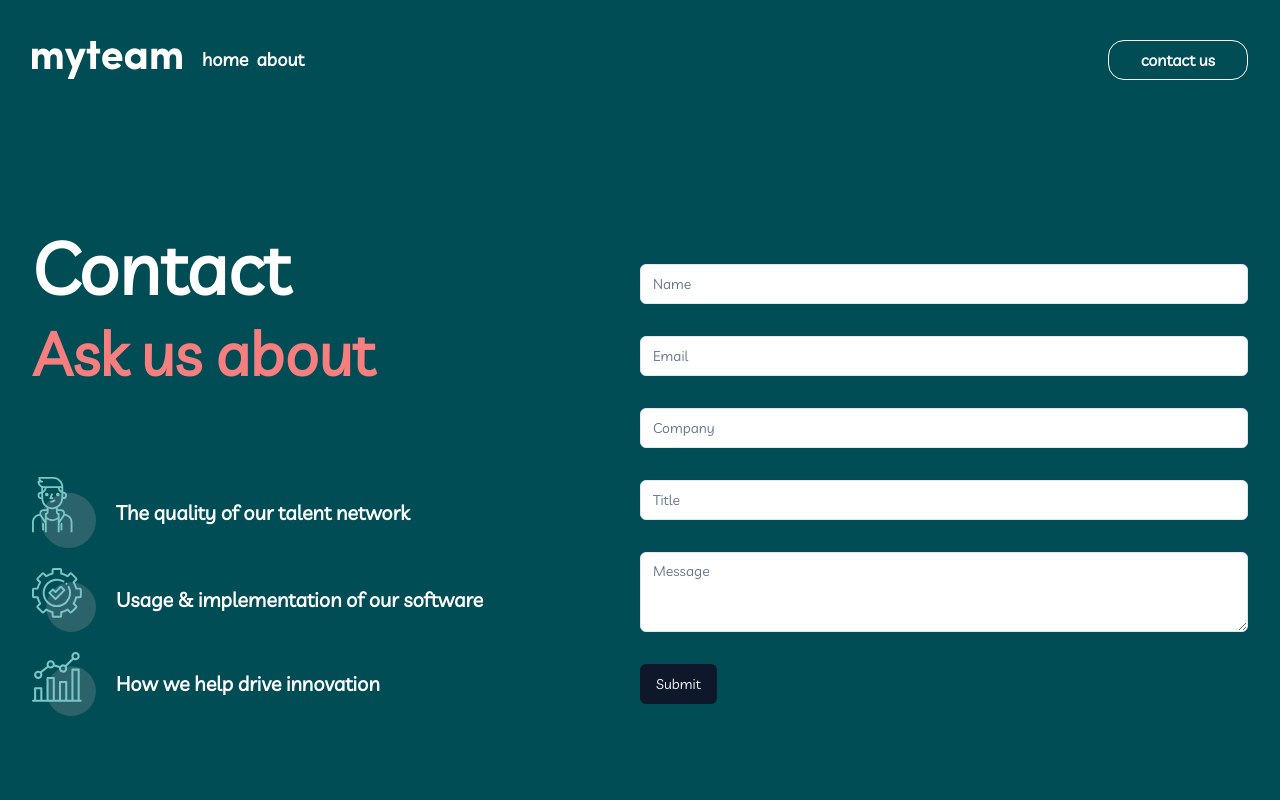
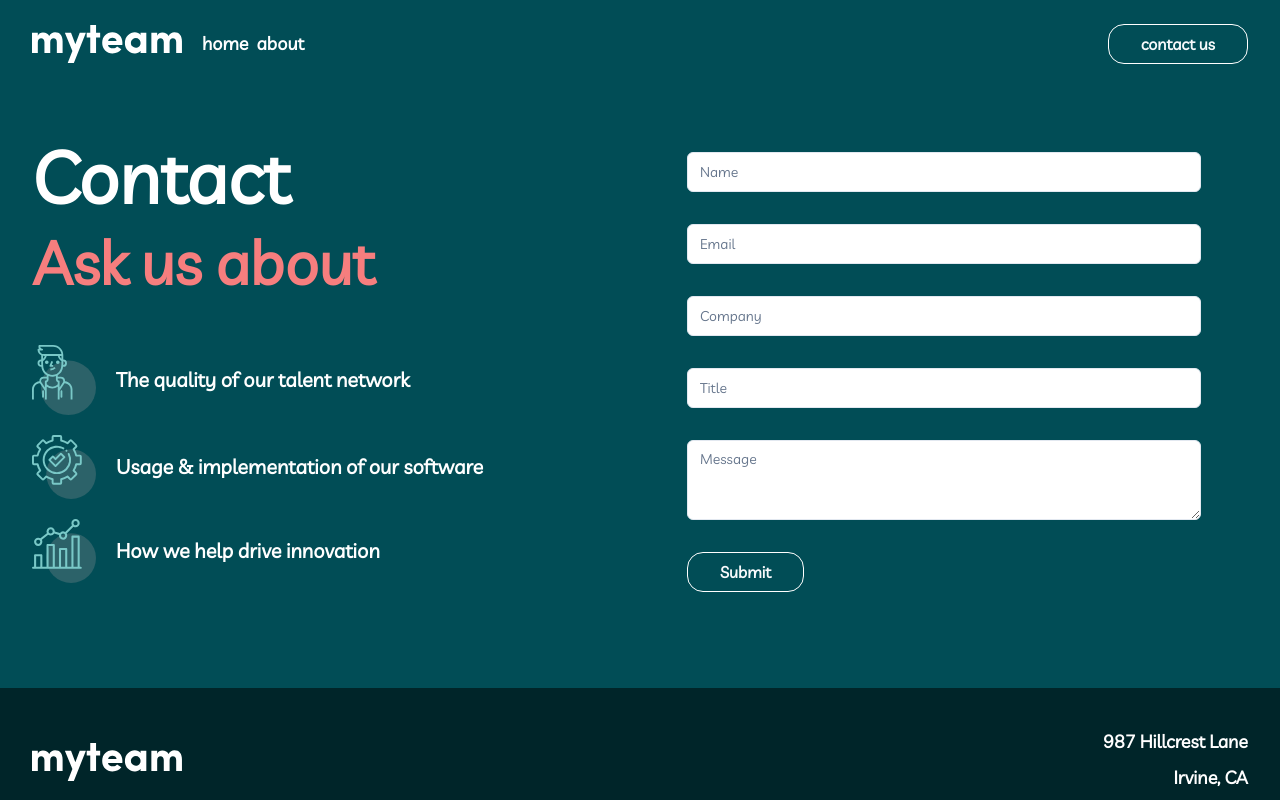
Before and after one commit to thiagomartns/myteam-multipage, a Next.js app: page /contact in a window 1280 px wide. Shown: the top 800 px of the page. Built offline with nearby package versions, Linux system fonts and the light colour scheme.

Commit message:
Refact: styles

```diff
--- a/src/app/about/page.tsx
+++ b/src/app/about/page.tsx
@@ -8,7 +8,7 @@ import { ClientsSection } from "@/components/clients-section";
 export default function AboutPage() {
   return (
     <>
-      <section className="py-32 pt-20 bg-midnight-green md:pt-32">
+      <section className="py-32 pt-20 bg-midnight-green">
         <div className="lg:container lg:max-w-screen-xl">
           <div className="flex flex-col gap-8 items-center px-5 md:px-32 lg:flex-row lg:px-0 lg:items-start lg:justify-between">
             <h1 className="text-center text-white text-5xl font-bold w-[9ch] md:text-6xl lg:text-7xl lg:text-left lg:w-[12ch]">
--- a/src/app/contact/page.tsx
+++ b/src/app/contact/page.tsx
@@ -4,9 +4,9 @@ import FormSection from "@/components/contact/components/form-section";
 
 export default function Contact() {
   return (
-    <section className="py-32 pt-20 bg-midnight-green md:pt-32">
-      <div className="lg:container lg:max-w-screen-xl">
-        <div className="grid grid-cols-1 lg:grid-cols-2">
+    <section className="py-8 pb-16 bg-midnight-green">
+      <div className="container lg:max-w-screen-xl">
+        <div className="grid grid-cols-1 lg:grid-cols-2 items-center">
           <HeroContact />
           <FormSection />
         </div>
--- a/src/components/call-to-action/index.tsx
+++ b/src/components/call-to-action/index.tsx
@@ -1,5 +1,5 @@
 import React from "react";
-import { ContactButton } from "../contact-button";
+import { StyledButton } from "../styled-button";
 
 export const CallToAction = () => {
   return (
@@ -9,7 +9,7 @@ export const CallToAction = () => {
           <h1 className="text-dark-green text-4xl text-center font-bold w-[12ch] md:w-[20ch]">
             Ready to get Started?
           </h1>
-          <ContactButton color="dark" />
+          <StyledButton color="dark" label="contact us" />
         </div>
       </div>
     </section>
--- a/src/components/contact/components/form-section/index.tsx
+++ b/src/components/contact/components/form-section/index.tsx
@@ -1,22 +1,14 @@
 "use client";
 
 import React from "react";
-import { Button } from "@/components/ui/button";
-import {
-  Form,
-  FormControl,
-  FormDescription,
-  FormField,
-  FormItem,
-  FormLabel,
-  FormMessage,
-} from "@/components/ui/form";
+import { Form, FormControl, FormField, FormItem } from "@/components/ui/form";
 import { Input } from "@/components/ui/input";
 import { zodResolver } from "@hookform/resolvers/zod";
 import { useForm } from "react-hook-form";
 import { z } from "zod";
 import { SubscriberSchema } from "@/schemas";
 import { Textarea } from "@/components/ui/textarea";
+import { StyledButton } from "@/components/styled-button";
 
 export default function FormSection() {
   const form = useForm<z.infer<typeof SubscriberSchema>>({
@@ -32,7 +24,7 @@ export default function FormSection() {
   return (
     <Form {...form}>
       <form
-        /*onSubmit={form.handleSubmit(onSubmit)}*/ className="space-y-8 px-5 py-8 lg:px-0"
+        /*onSubmit={form.handleSubmit(onSubmit)}*/ className="space-y-8 px-5 w-full py-8 md:px-32 lg:px-0 lg:w-[514px] lg:my-0 mx-auto"
       >
         <FormField
           control={form.control}
@@ -89,7 +81,9 @@ export default function FormSection() {
             </FormItem>
           )}
         />
-        <Button type="submit">Submit</Button>
+        <div className="mt-5">
+          <StyledButton label="Submit" />
+        </div>
       </form>
     </Form>
   );
--- a/src/components/contact/components/hero/index.tsx
+++ b/src/components/contact/components/hero/index.tsx
@@ -26,10 +26,10 @@ export default function HeroContact() {
   return (
     <div className="flex flex-col gap-8 items-center px-5 md:px-32 lg:px-0 lg:items-start lg:justify-between">
       <div className="flex flex-col gap-5 items-center lg:items-start">
-        <h1 className="text-center text-white text-5xl font-bold w-[9ch] md:text-6xl lg:text-7xl lg:text-left lg:w-[12ch]">
+        <h1 className="text-center text-white text-5xl font-bold w-[9ch] md:text-6xl xl:text-7xl lg:text-left lg:w-[12ch]">
           Contact
         </h1>
-        <h1 className="text-center text-light-coral text-4xl font-bold  md:text-5xl lg:text-6xl ">
+        <h1 className="text-center text-light-coral text-4xl font-bold  md:text-5xl xl:text-6xl ">
           Ask us about
         </h1>
       </div>
--- a/src/components/hero-homepage/index.tsx
+++ b/src/components/hero-homepage/index.tsx
@@ -2,7 +2,7 @@ import React from "react";
 
 export const HeroHomepage = () => {
   return (
-    <section className="py-32 pt-20 bg-midnight-green md:pt-32">
+    <section className="py-32 pt-20 bg-midnight-green">
       <div className="lg:container lg:max-w-screen-xl">
         <div className="flex flex-col gap-8 items-center px-5 md:px-32 lg:flex-row lg:px-0 lg:items-end lg:justify-between">
           <h1 className="text-center text-white text-5xl font-bold w-[9ch] md:text-6xl lg:text-7xl lg:text-left lg:w-[12ch] xl:w-[9ch] ">
--- a/src/components/info-homepage/index.tsx
+++ b/src/components/info-homepage/index.tsx
@@ -27,7 +27,7 @@ export const InfoHomepage = () => {
   ];
 
   return (
-    <section className="py-32 bg-dark-green">
+    <section className="py-16 bg-dark-green lg:py-32">
       <div className="container flex flex-col gap-10 lg:max-w-screen-xl lg:flex-row lg:justify-between lg:items-start">
         <h1 className=" text-white text-5xl w-[12ch] font-bold md:w-full lg:text-5xl lg:w-[25ch] xl:w-[15ch]">
           Build & manage distributed teams like no one else.
--- a/src/components/menu-burger/index.tsx
+++ b/src/components/menu-burger/index.tsx
@@ -8,7 +8,7 @@ import {
   SheetTrigger,
 } from "@/components/ui/sheet";
 import Link from "next/link";
-import { ContactButton } from "../contact-button";
+import { StyledButton } from "../styled-button";
 
 export default function MenuBurger() {
   return (
@@ -32,7 +32,7 @@ export default function MenuBurger() {
               </SheetClose>
             </div>
             <SheetClose asChild>
-              <ContactButton />
+              <StyledButton label="contact us" />
             </SheetClose>
           </div>
         </div>
--- a/src/components/navigation/index.tsx
+++ b/src/components/navigation/index.tsx
@@ -1,12 +1,12 @@
 import LogoImage from "@/assets/img/logo.svg";
 import Image from "next/image";
-import { ContactButton } from "../contact-button";
+import { StyledButton } from "../styled-button";
 import Link from "next/link";
 import MenuBurger from "../menu-burger";
 
 export const Navigation = () => {
   return (
-    <div className="py-6 bg-midnight-green md:pt-10">
+    <div className="py-6 bg-midnight-green ">
       <div className="container lg:max-w-screen-xl w-full flex justify-between">
         <div className="flex gap-5 items-center ">
           <Link href="/">
@@ -30,7 +30,7 @@ export const Navigation = () => {
           <MenuBurger />
         </div>
         <div className="hidden md:block">
-          <ContactButton />
+          <StyledButton label="contact us" />
         </div>
       </div>
     </div>
--- a/src/components/contact-button.tsx
+++ b/src/components/styled-button.tsx
@@ -5,11 +5,13 @@ import Link from "next/link";
 interface ContactButtonProps {
   variant?: "primary" | "secondary";
   color?: "dark" | "light";
+  label: string;
 }
 
-export const ContactButton = ({
+export const StyledButton = ({
   variant = "primary",
   color = "light",
+  label,
 }: ContactButtonProps) => {
   return (
     <Link href="/contact">
@@ -20,7 +22,7 @@ export const ContactButton = ({
             : "border-dark-green text-dark-green hover:bg-dark-green hover:text-white"
         }`}
       >
-        contact us
+        {label}
       </Button>
     </Link>
   );
```
